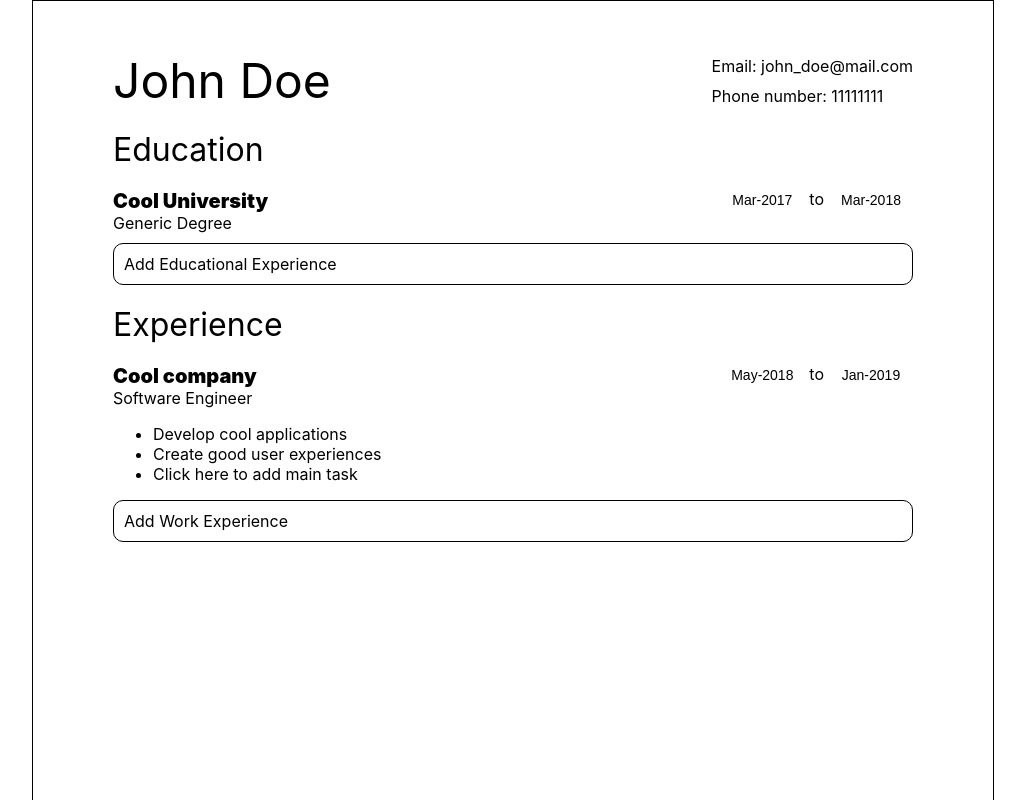
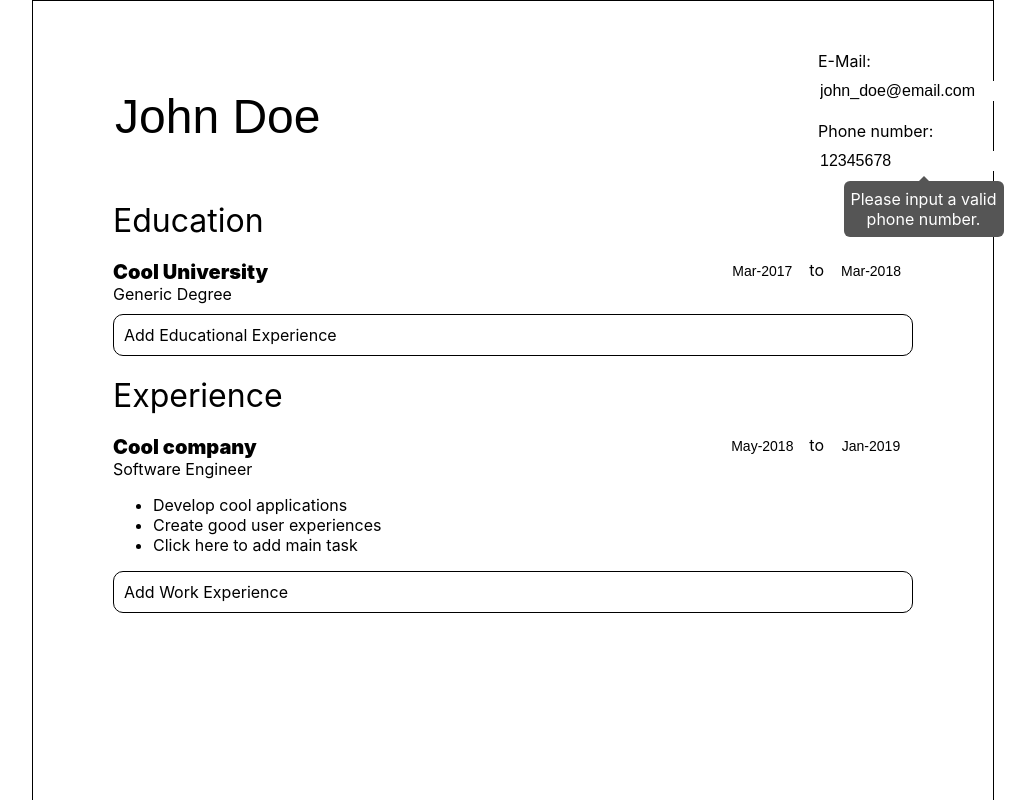
Before and after one commit to Caleblyx/cv-project, a React (Create React App) app: page / in a window 1280 px wide. Shown: the top 800 px of the page, without its empty margins (127-1162 px from the left). Built offline with nearby package versions, Linux system fonts and the light colour scheme.

Commit message:
make about section editable

```diff
--- a/package.json
+++ b/package.json
@@ -10,6 +10,7 @@
     "react-datepicker": "^4.8.0",
     "react-dom": "^18.2.0",
     "react-scripts": "5.0.1",
+    "reactjs-popup": "^2.0.5",
     "uniqid": "^5.4.0",
     "web-vitals": "^2.1.4"
   },
--- a/src/components/about.js
+++ b/src/components/about.js
@@ -1,18 +1,49 @@
 import React, {Component} from 'react';
+import Popup from 'reactjs-popup';
 
 class About extends Component {
     constructor(props) {
         super(props);
     }
+
+    validateEmail() {
+        const email = this.props.email;
+        var re = /(([^<>()[\]\\.,;:\s@\"]+(\.[^<>()[\]\\.,;:\s@\"]+)*)|(\".+\"))@((\[[0-9]{1,3}\.[0-9]{1,3}\.[0-9]{1,3}\.[0-9]{1,3}\])|(([a-zA-Z\-0-9]+\.)+[a-zA-Z]{2,}))/;
+        return !re.test(email);
+    }
+
+    validatePhoneNumber() {
+        const phoneNumber = this.props.phoneNumber;
+        var phoneExp = /^[\+]?[(]?[0-9]{3}[)]?[-\s\.]?[0-9]{3}[-\s\.]?[0-9]{4,6}$/im
+        return !phoneExp.test(phoneNumber);
+    }
+
     render() {
-        const {name, email, phoneNumber} = this.props;
+        const {
+            name,
+            email,
+            phoneNumber,
+            handleUserNameChange,
+            handleEmailChange,
+            handlePhoneNumberChange
+        } = this.props;
+
 
         return(
+
             <div className="about">
-                <div className="about-name">{name}</div>
+                <input className="about-name" onInput={(e) =>{handleUserNameChange(e)}} value={name} />
                 <div className="about-details">
-                    <div>Email: {email}</div>
-                    <div>Phone number: {phoneNumber}</div>
+                    <div>E-Mail: </div>
+                    <input className="about-email" contentEditable={true} onInput={(e) =>{handleEmailChange(e)}} value={email}/>
+                    <div className={`${this.validateEmail() ? 'fadeIn' : 'fadeOut'} popup`}>
+                        <span className ={ `${this.validateEmail() ? 'fadeIn' : 'fadeOut'} popuptext`} id="myPopup">Please input a valid email address</span>
+                    </div>
+                    <div>Phone number: </div>
+                    <input className="about-phone-number" type="tel" contentEditable={true} onInput={(e) =>{handlePhoneNumberChange(e)}} value = {phoneNumber}/>
+                    <div className={`${this.validatePhoneNumber() ? 'fadeIn' : 'fadeOut'} popup`}>
+                        <span className ={ `${this.validatePhoneNumber() ? 'fadeIn' : 'fadeOut'} popuptext`} id="myPopup">Please input a valid phone number.</span>
+                    </div>
                 </div>
             </div>
         )
--- a/src/components/cv.js
+++ b/src/components/cv.js
@@ -9,6 +9,9 @@ class CV extends Component {
     constructor(props) {
         super(props);
         this.state = {
+            userName: "John Doe",
+            eMail: "john_doe@email.com",
+            phoneNumber: "12345678",
             showEducationForm: false,
             showExperienceForm: false,
             educationInstances: [{id: uniqid(), institutionName:"Cool University", courseName:"Generic Degree", startDate:"2017-03", endDate:"2018-03"}],
@@ -62,6 +65,9 @@ class CV extends Component {
         this.handleWorkEndDateChange = this.handleWorkEndDateChange.bind(this);
         this.handleWorkPositionTitleChange = this.handleWorkPositionTitleChange.bind(this);
 
+        this.handlePhoneNumberChange = this.handlePhoneNumberChange.bind(this);
+        this.handleUserNameChange = this.handleUserNameChange.bind(this);
+        this.handleEmailChange = this.handleEmailChange.bind(this);
     }
     handleEducationEndDateChangeInstance(date, uid) {
         console.log("changing state...");
@@ -325,12 +331,30 @@ class CV extends Component {
         }))
     }
 
+    handleUserNameChange(e) {
+        this.setState(prevState => ({
+            userName: e.target.value
+        }))
+    }
+
+    handleEmailChange(e) {
+        this.setState(prevState => ({
+            eMail: e.target.value
+        }))
+    }
+
+    handlePhoneNumberChange(e) {
+        this.setState(prevState => ({
+            phoneNumber: e.target.value
+        }))
+    }
+
     render() {
         console.log("rendering");
         const {showEducationForm, showExperienceForm} = this.state;
         return (
             <div className="page">
-                <About name="John Doe" email="john_doe@mail.com" phoneNumber="11111111" />
+                <About name={this.state.userName} email={this.state.eMail} phoneNumber={this.state.phoneNumber} handleUserNameChange={this.handleUserNameChange} handleEmailChange = {this.handleEmailChange} handlePhoneNumberChange = {this.handlePhoneNumberChange}/>
                 <Education showEducationForm={showEducationForm} educationInstances={this.state.educationInstances}
                 toggleEducationForm={this.toggleEducationForm} handleEducationCourseNameChange = {this.handleEducationCourseNameChange}
                 handleEducationStartDateChange = {this.handleEducationStartDateChange} handleEducationEndDateChange = {this.handleEducationEndDateChange}
--- a/src/index.css
+++ b/src/index.css
@@ -132,3 +132,62 @@ code {
 .experience-instance:hover .cancel-button {
   display: block;
 }
+
+.popup {
+  position: relative;
+  display: inline-block;
+}
+
+.popup .popuptext {
+  width: 160px;
+  background-color: #555;
+  color: #fff;
+  text-align: center;
+  border-radius: 6px;
+  padding: 8px 0;
+  position: absolute;
+  z-index: 1;
+  top: 125%;
+  left: 50%;
+  margin-left: -80px;
+}
+
+.popup .popuptext::after{
+  content: "";
+  position: absolute;
+  bottom: 100%;
+  left: 50%;
+  margin-left: -5px;
+  border-width: 5px;
+  border-style: solid;
+  border-color: #555 transparent transparent transparent;
+  transform: rotate(180deg);
+}
+
+.fadeOut{
+  opacity:0;
+  transition: opacity 0.5s;
+
+}
+.fadeIn{
+  opacity:1;
+  transition: opacity 0.5s;
+}
+
+.about input {
+  border: hidden;
+}
+
+.about input:hover{
+  border: solid;
+  border-width: 1px;
+}
+
+.about-details input {
+  font-size: 16px;
+}
+
+.add-experience-button:hover {
+  background-color: #555;
+  color: white;
+}
```
Also changed, not shown: 1 other file (tests, documents, lock files or other folders).
